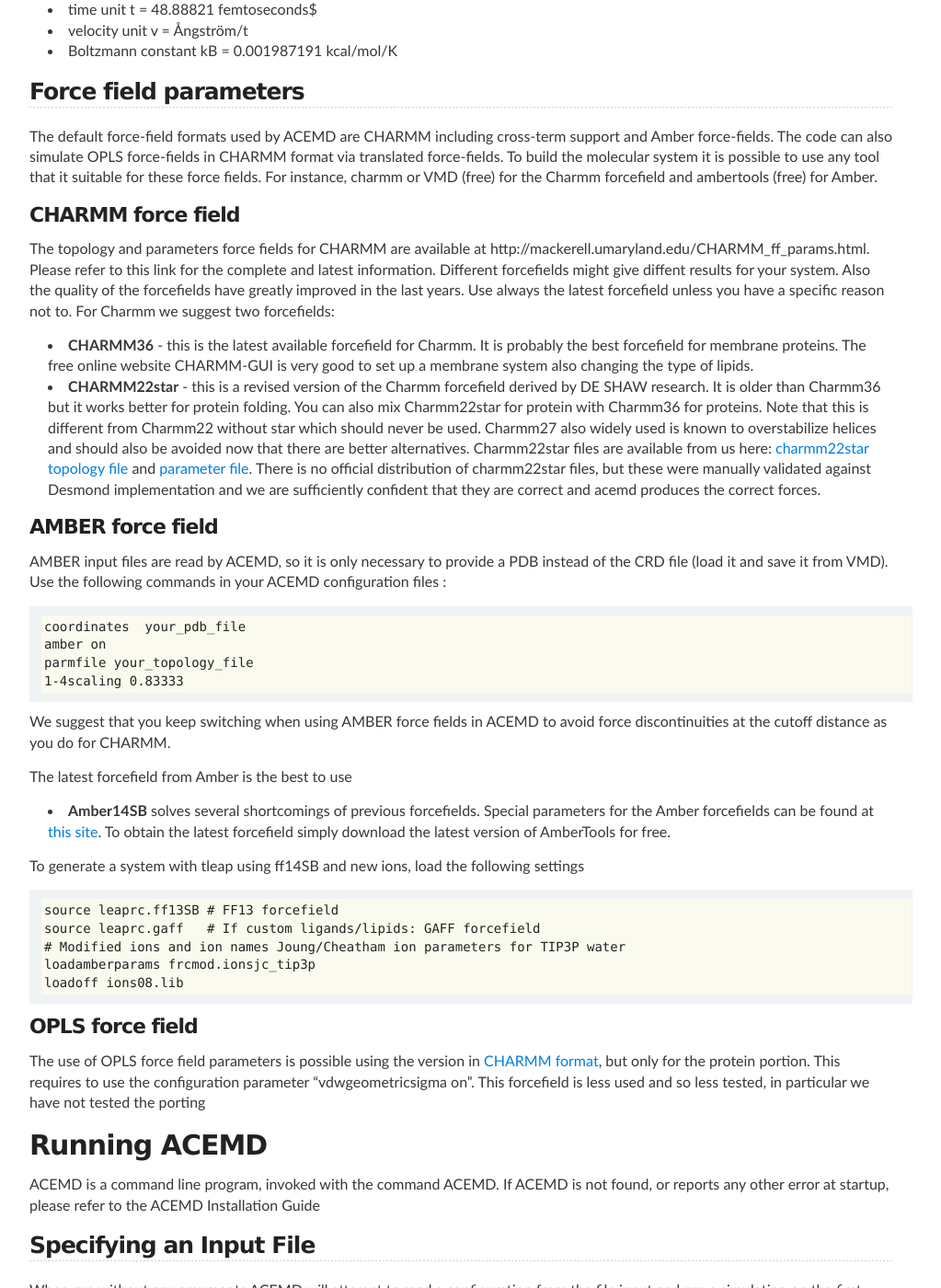
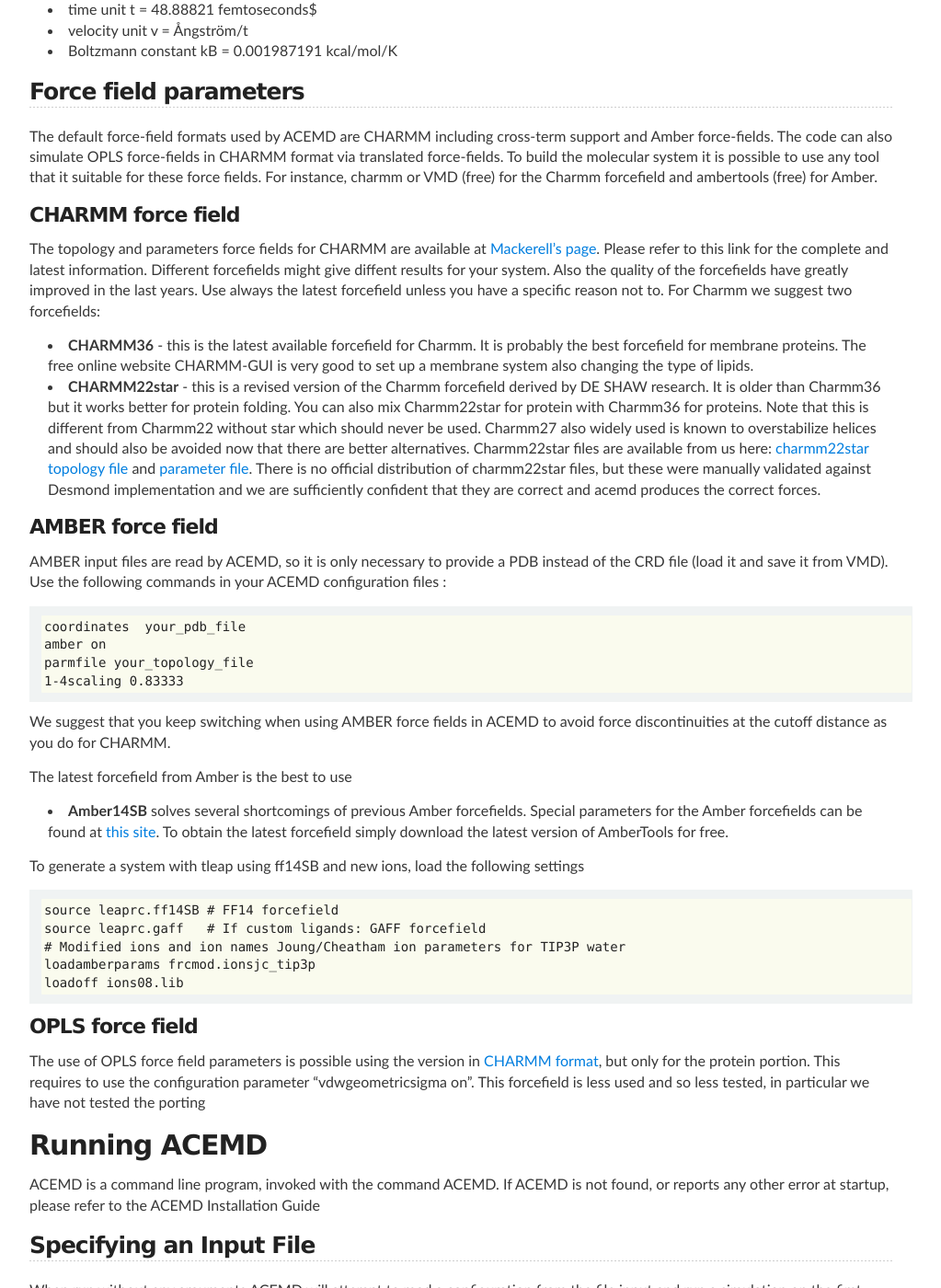
Before and after one commit to Acellera/docs.acellera.com, a Jekyll site: the page built from acemd/usermanual/index.md, in a window 1280 px wide and 1400 px high, scrolled down 1619 px. Shown: the whole window at 92% size, without its empty margins (138-1161 px from the left). Built offline with Jekyll 4.4.1, drawn with Linux system fonts in a browser that asks for light colours.

Commit message:
Update index.md

```diff
--- a/acemd/usermanual/index.md
+++ b/acemd/usermanual/index.md
@@ -50,7 +50,7 @@
 
 ### CHARMM force field
 
-The topology and parameters force fields for CHARMM are available at http://mackerell.umaryland.edu/CHARMM_ff_params.html. Please refer to this link for the complete and latest information. Different forcefields might give diffent results for your system. Also the quality of the forcefields have greatly improved in the last years. Use always the latest forcefield unless you have a specific reason not to. For Charmm we suggest two forcefields:
+The topology and parameters force fields for CHARMM are available at [Mackerell's page](http://mackerell.umaryland.edu/CHARMM_ff_params.html). Please refer to this link for the complete and latest information. Different forcefields might give diffent results for your system. Also the quality of the forcefields have greatly improved in the last years. Use always the latest forcefield unless you have a specific reason not to. For Charmm we suggest two forcefields:
 
 * __CHARMM36__ - this is the latest available forcefield for Charmm. It is probably the best forcefield for membrane proteins. The free online website CHARMM-GUI is very good to set up a membrane system also changing the type of lipids.
 * __CHARMM22star__ - this is a revised version of the Charmm forcefield derived by DE SHAW research. It is older than Charmm36 but it works better for protein folding. You can also mix Charmm22star for protein with Charmm36 for proteins. Note that this is different from Charmm22 without star which should never be used. Charmm27 also widely used is known to overstabilize helices and should also be avoided now that there are better alternatives. Charmm22star files are available from us here: [charmm22star topology file](http://docs.acellera.com/acemd/pub/top_all22star_prot.inp) and [parameter file](http://docs.acellera.com/acemd/pub/par_all22star_prot.inp). There is no official distribution of charmm22star files, but these were manually validated against Desmond implementation and we are sufficiently confident that they are correct and acemd produces the correct forces.
@@ -68,12 +68,12 @@
 
 The latest forcefield from Amber is the best to use
 
-* __Amber14SB__ solves several shortcomings of previous forcefields. Special parameters for the Amber forcefields can be found at [this site](http://www.pharmacy.manchester.ac.uk/bryce/amber). To obtain the latest forcefield simply download the latest version of AmberTools for free.
+* __Amber14SB__ solves several shortcomings of previous Amber forcefields. Special parameters for the Amber forcefields can be found at [this site](http://www.pharmacy.manchester.ac.uk/bryce/amber). To obtain the latest forcefield simply download the latest version of AmberTools for free.
 
 To generate a system with tleap using ff14SB and new ions, load the following settings
 
-    source leaprc.ff13SB # FF13 forcefield
-    source leaprc.gaff   # If custom ligands/lipids: GAFF forcefield
+    source leaprc.ff14SB # FF14 forcefield
+    source leaprc.gaff   # If custom ligands: GAFF forcefield
     # Modified ions and ion names Joung/Cheatham ion parameters for TIP3P water
     loadamberparams frcmod.ionsjc_tip3p
     loadoff ions08.lib
```
